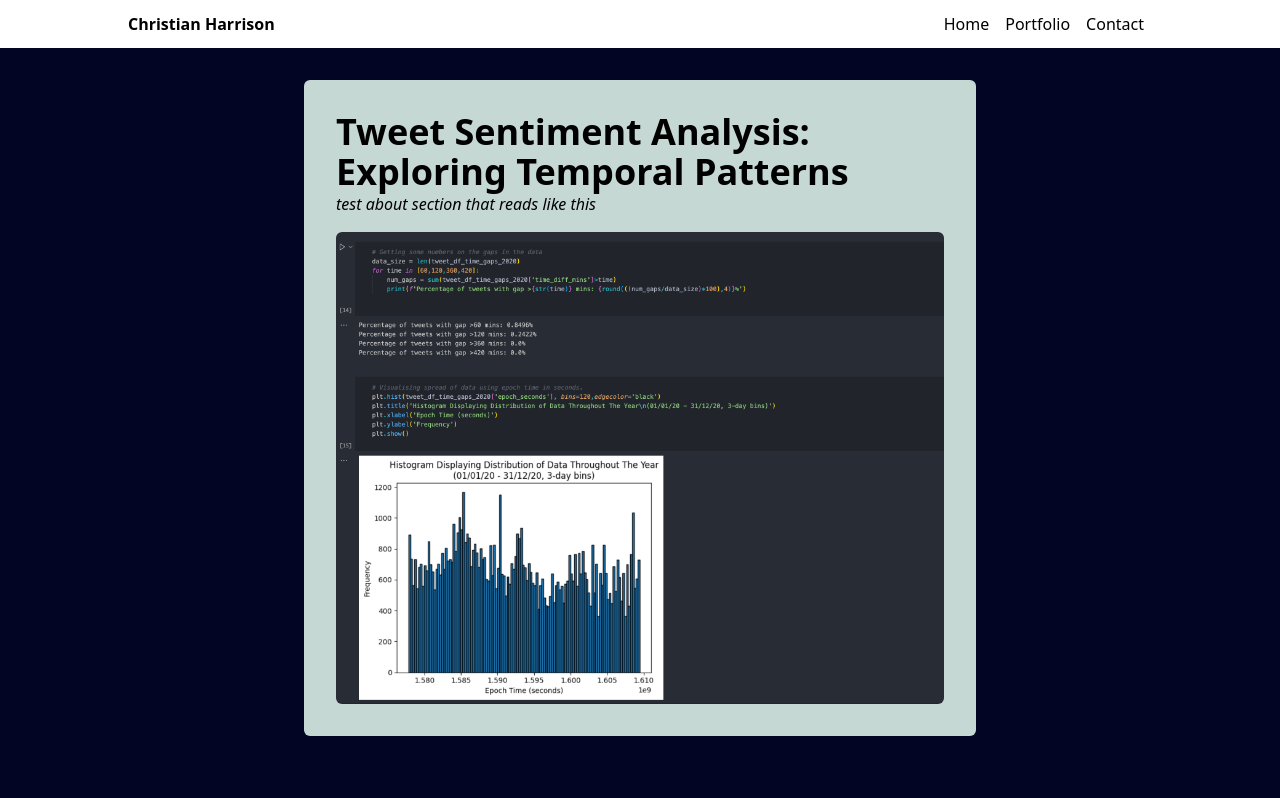
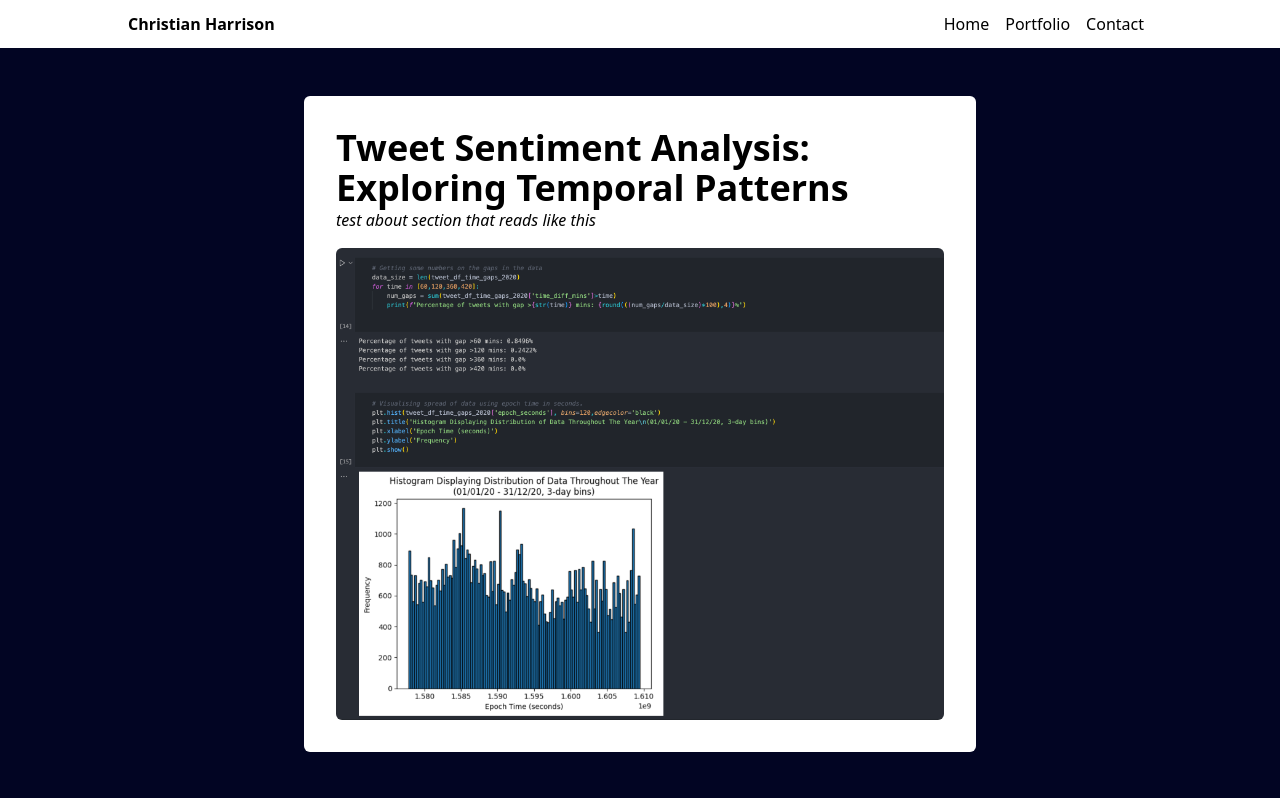
Before and after one commit to christywastaken/christianharrison, a Nuxt app: page /portfolio in a window 1280 px wide. Shown: the top 798 px of the page. Built offline with nearby package versions, Linux system fonts and the light colour scheme.

Commit message:
Adds padding to blogposts

```diff
--- a/components/BlogPost.vue
+++ b/components/BlogPost.vue
@@ -1,5 +1,5 @@
 <template>
-  <a :href="link" target="_blank" class="flex flex-col justify-center p-8 my-8 rounded-md bg-secondary">
+  <a :href="link" target="_blank" class="flex flex-col justify-center p-8 my-8 rounded-md bg-white">
     <h2 class="text-4xl font-bold">{{ title }}</h2>
     <p class="italic mb-4">{{ about }}</p>
     <img :src="imageSrc" class="object-contain rounded-md" />
--- a/components/Icon.vue
+++ b/components/Icon.vue
@@ -9,9 +9,6 @@
   <svg v-else-if="name === 'chevron-up-down'" xmlns="http://www.w3.org/2000/svg" fill="none" viewBox="0 0 24 24" stroke-width="1.5"><path stroke-linecap="round" stroke-linejoin="round" d="M8.25 15L12 18.75 15.75 15m-7.5-6L12 5.25 15.75 9" /></svg>
   <svg v-else-if="name === 'paperplane'" xmlns="http://www.w3.org/2000/svg" fill="none" viewBox="0 0 24 24" stroke-width="1.5"><path stroke-linecap="round" stroke-linejoin="round" d="M6 12L3.269 3.126A59.768 59.768 0 0121.485 12 59.77 59.77 0 013.27 20.876L5.999 12zm0 0h7.5" /></svg>
   <svg v-else-if="name === 'spinner'" xmlns="http://www.w3.org/2000/svg" fill="none" viewBox="0 0 24 24"><circle class="opacity-25" cx="12" cy="12" fill="none" r="10" stroke="currentColor" stroke-width="4" /><path class="opacity-75" stroke="none" d="M4 12a8 8 0 018-8V0C5.373 0 0 5.373 0 12h4zm2 5.291A7.962 7.962 0 014 12H0c0 3.042 1.135 5.824 3 7.938l3-2.647z" /></svg>
-  <svg v-else-if="name === 'send-joy'" viewBox="0 0 301 232" fill="none" xmlns="http://www.w3.org/2000/svg"><path d="M123.152 219L20.6519 90.5C-16.848 32 94.152 -28 123.152 52.0001" stroke-linecap="round" /><path d="M123 219L275 28" stroke-linecap="round" /><path d="M289.5 70V15H237" stroke-linecap="round" /><path d="M123.152 51.6206C137.59 11.7898 172.356 6.66344 199 18.7776" stroke-linecap="round" /></svg>
-  <svg v-else-if="name === 'twitter'" xmlns="http://www.w3.org/2000/svg" viewBox="0 0 24 24"><path d="M24 4.557c-.883.392-1.832.656-2.828.775 1.017-.609 1.798-1.574 2.165-2.724-.951.564-2.005.974-3.127 1.195-.897-.957-2.178-1.555-3.594-1.555-3.179 0-5.515 2.966-4.797 6.045-4.091-.205-7.719-2.165-10.148-5.144-1.29 2.213-.669 5.108 1.523 6.574-.806-.026-1.566-.247-2.229-.616-.054 2.281 1.581 4.415 3.949 4.89-.693.188-1.452.232-2.224.084.626 1.956 2.444 3.379 4.6 3.419-2.07 1.623-4.678 2.348-7.29 2.04 2.179 1.397 4.768 2.212 7.548 2.212 9.142 0 14.307-7.721 13.995-14.646.962-.695 1.797-1.562 2.457-2.549z" /></svg>
-  <svg v-else-if="name === 'instagram'" xmlns="http://www.w3.org/2000/svg" viewBox="0 0 50 50" width="100px" height="100px"><path d="M 16 3 C 8.8324839 3 3 8.8324839 3 16 L 3 34 C 3 41.167516 8.8324839 47 16 47 L 34 47 C 41.167516 47 47 41.167516 47 34 L 47 16 C 47 8.8324839 41.167516 3 34 3 L 16 3 z M 16 5 L 34 5 C 40.086484 5 45 9.9135161 45 16 L 45 34 C 45 40.086484 40.086484 45 34 45 L 16 45 C 9.9135161 45 5 40.086484 5 34 L 5 16 C 5 9.9135161 9.9135161 5 16 5 z M 37 11 A 2 2 0 0 0 35 13 A 2 2 0 0 0 37 15 A 2 2 0 0 0 39 13 A 2 2 0 0 0 37 11 z M 25 14 C 18.936712 14 14 18.936712 14 25 C 14 31.063288 18.936712 36 25 36 C 31.063288 36 36 31.063288 36 25 C 36 18.936712 31.063288 14 25 14 z M 25 16 C 29.982407 16 34 20.017593 34 25 C 34 29.982407 29.982407 34 25 34 C 20.017593 34 16 29.982407 16 25 C 16 20.017593 20.017593 16 25 16 z" /></svg>
 </template>
 
 <script setup>
--- a/pages/portfolio.vue
+++ b/pages/portfolio.vue
@@ -1,5 +1,5 @@
 <template>
-  <div class="flex flex-col items-center bg-primary">
+  <div class="flex flex-col items-center bg-primary p-4">
     <BlogPost
       title="Tweet Sentiment Analysis: Exploring Temporal Patterns"
       about="test about section that reads like this"
```
